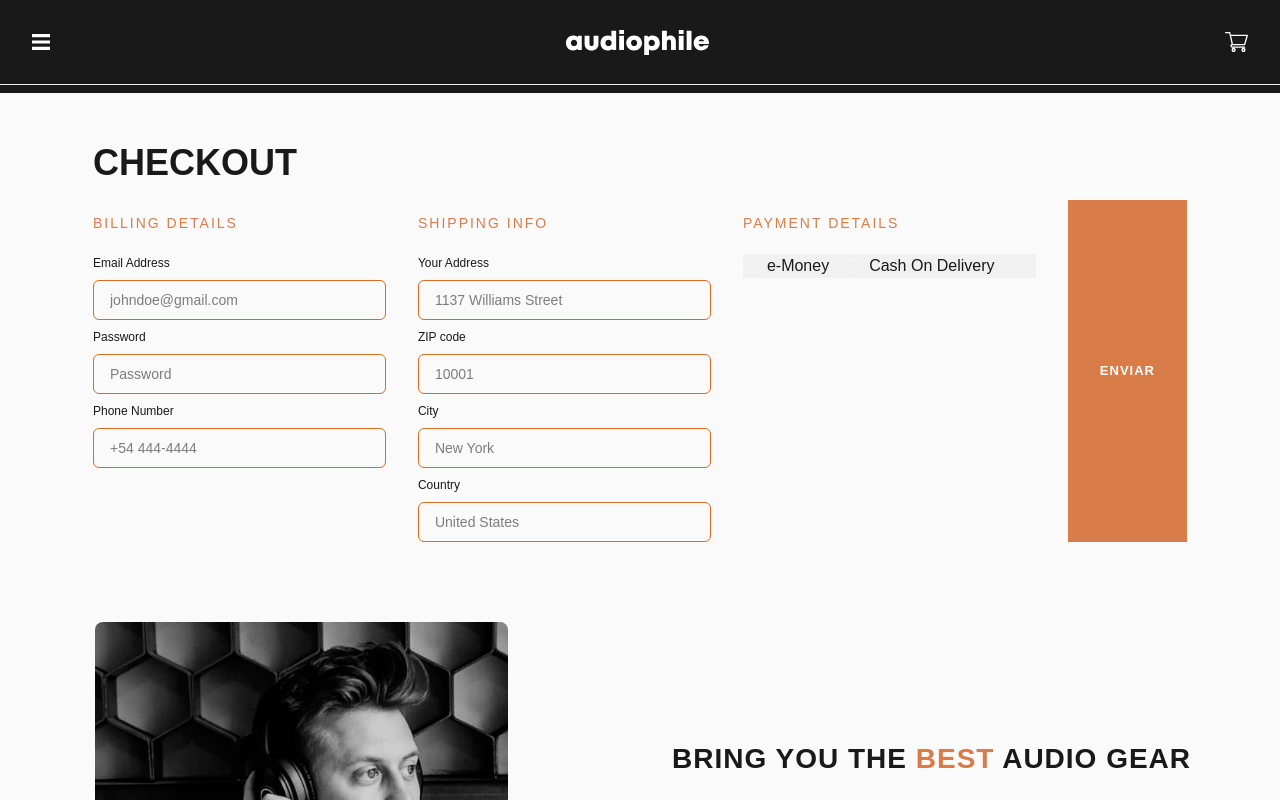
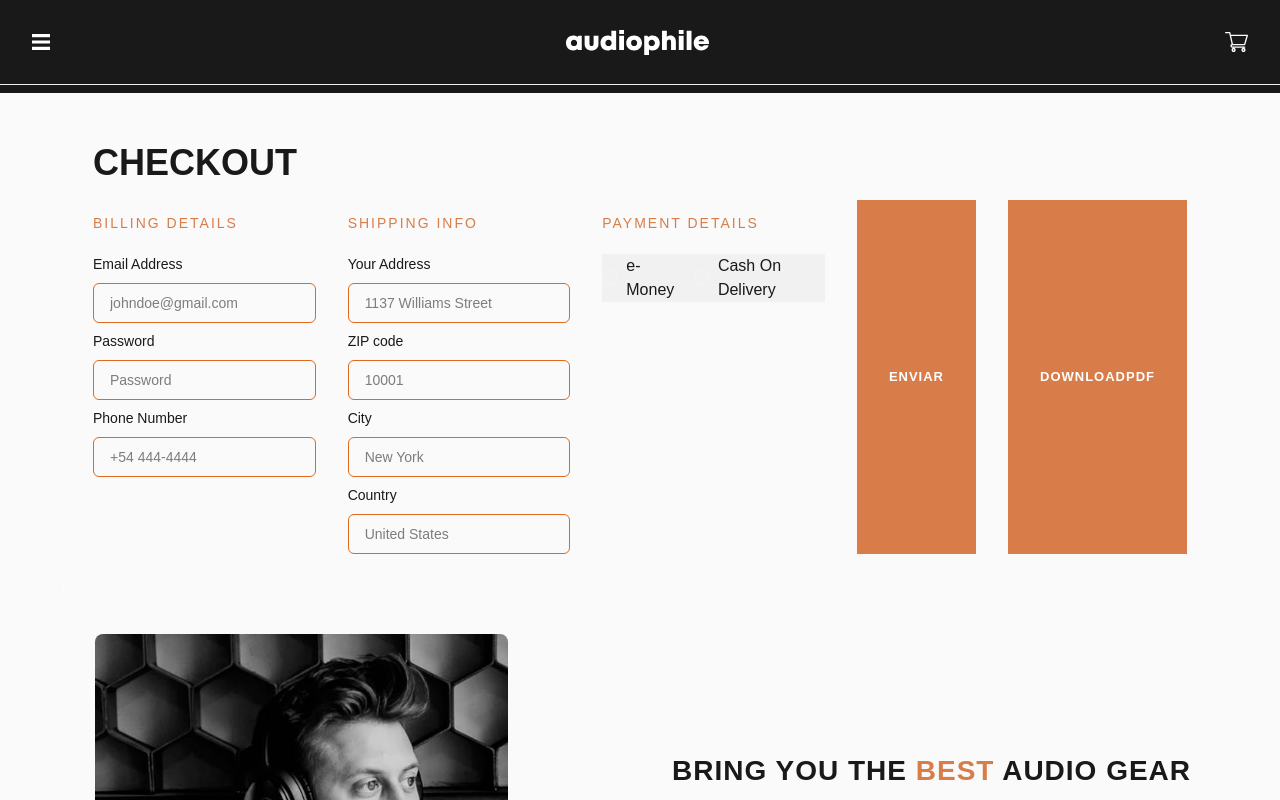
Before and after one commit to Franco-Martin11/Audiophile-ecommerce, a Next.js app: page /checkout in a window 1280 px wide. Shown: the top 800 px of the page. Built offline with nearby package versions, Linux system fonts and the light colour scheme.

Commit message:
Add- new dependencie and Pdf grid download component

```diff
--- a/components/CartModal.tsx
+++ b/components/CartModal.tsx
@@ -12,6 +12,7 @@ import React from "react";
 import { useDispatch, useSelector } from "react-redux";
 import { removeProduct } from "@/store";
 import { CartItems } from "@/types/type";
+import Link from "next/link";
 
 type Props = {};
 
@@ -84,7 +85,9 @@ const CartModal = (props: Props) => {
               {formatedNumber(155000)}
             </Heading>
           </HStack>
-          <Button>Checkout</Button>
+          <Link href={"/checkout"} passHref>
+            <Button>Checkout</Button>
+          </Link>
         </Stack>
       </Box>
     </Box>
--- /dev/null
+++ b/components/Checkout/components/DownloadPDF.tsx
@@ -0,0 +1,30 @@
+import { FormField } from "@/types/type";
+import { Button } from "@chakra-ui/react";
+import "jspdf-autotable";
+import jsPDF from "jspdf";
+
+type Props = {};
+
+const DownloadPDF = ({ value }: any) => {
+  const generatePdf = (values:any) => {
+    const doc = new jsPDF();
+
+    // define las columnas de la tabla
+    const columns = Object.keys(values);
+
+    // convierte el objeto key:value en una matriz de valores
+    const rows = Object.values(values);
+
+    // agrega la tabla al documento pdf
+    doc.autoTable({
+      head: [columns],
+      body: [rows],
+    });
+
+    // guarda el documento pdf
+    doc.save("myDocument.pdf");
+  };
+  return <Button onClick={() => generatePdf(value)}>DownloadPDF</Button>;
+};
+
+export default DownloadPDF;
--- a/components/Checkout/components/FormFields.tsx
+++ b/components/Checkout/components/FormFields.tsx
@@ -12,6 +12,7 @@ import {
   Stack,
 } from "@chakra-ui/react";
 import { useFormik } from "formik";
+import DownloadPDF from "./DownloadPDF";
 import FormRadio from "./FormRadio";
 
 const data: FormField[] = [
@@ -191,7 +192,7 @@ function DynamicForm() {
               (element) =>
                 element.type !== "radio" && (
                   <Box key={element.name}>
-                    <FormLabel fontSize={"xs"}>{element.label}</FormLabel>
+                    <FormLabel fontSize={"sm"}>{element.label}</FormLabel>
                     <Input
                       borderColor="orange.500"
                       _placeholder={{ color: "text", fontSize: "14px" }}
@@ -210,6 +211,7 @@ function DynamicForm() {
           </Stack>
         ))}
         <Button type="submit">Enviar</Button>
+        <DownloadPDF value={formik.values} />
       </chakra.form>
     </>
   );
--- a/package.json
+++ b/package.json
@@ -15,6 +15,8 @@
     "@reduxjs/toolkit": "^1.9.3",
     "formik": "^2.2.9",
     "framer-motion": "^10.9.1",
+    "jspdf": "^2.5.1",
+    "jspdf-autotable": "^3.5.28",
     "next": "13.2.4",
     "react": "18.2.0",
     "react-dom": "18.2.0",
```
Also changed, not shown: 1 other file (tests, documents, lock files or other folders).
